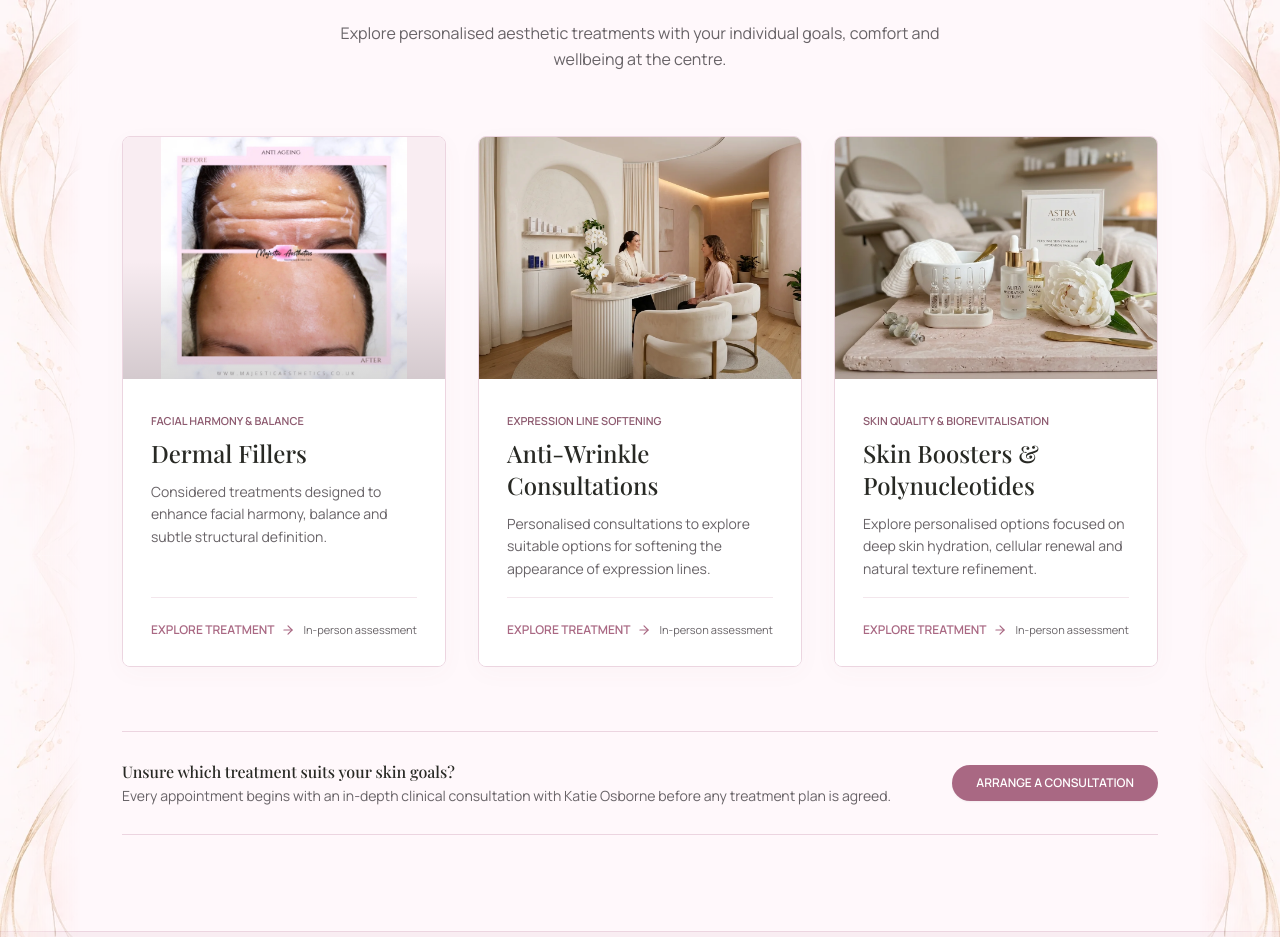
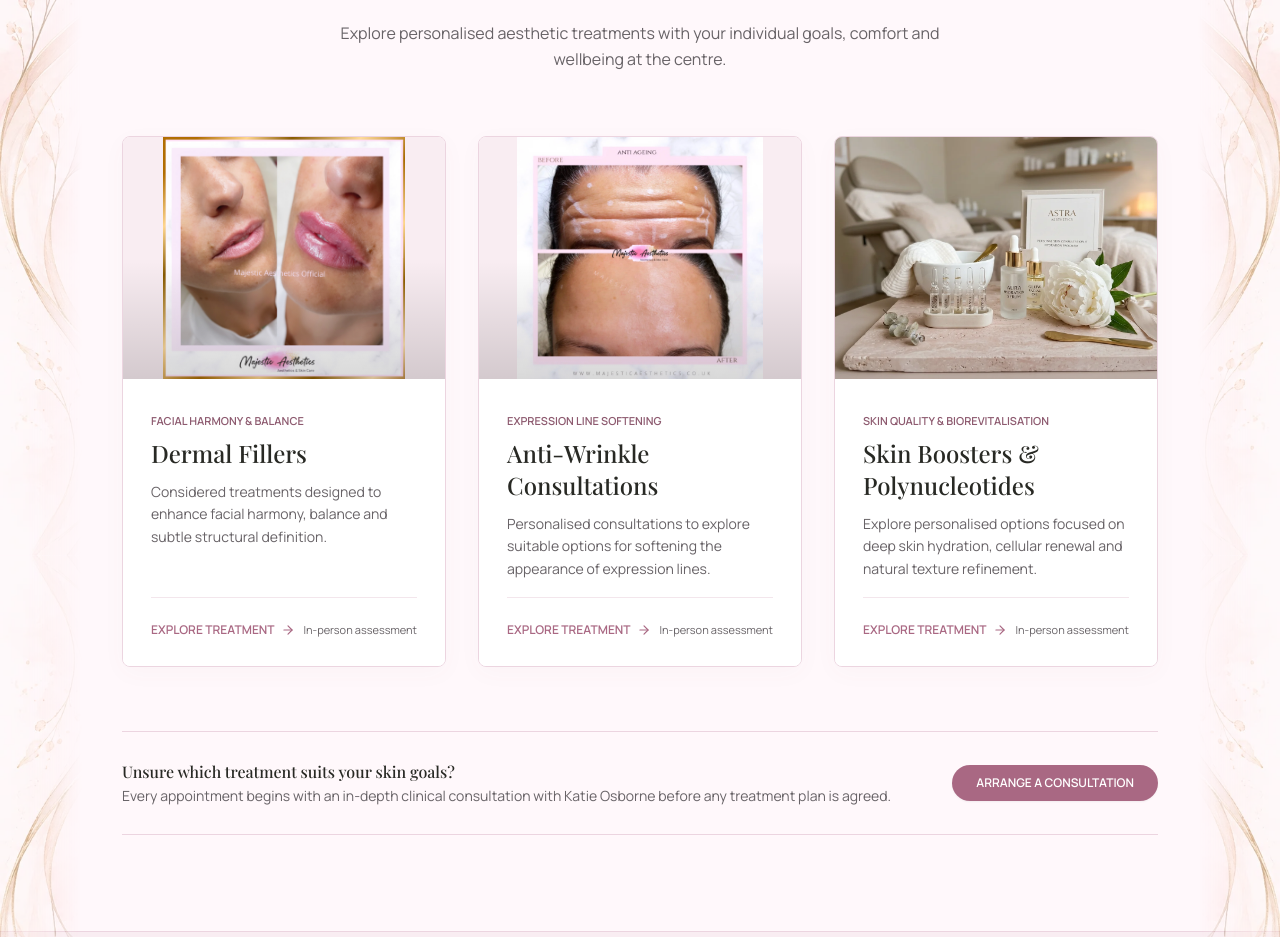
Before and after one commit to adriann1z/Majestic-Aesthetics, a React (Vite) app: page / in a window 1280 px wide. Shown: the part 1120-2057 px from the top of the page. Built offline with nearby package versions, Linux system fonts and the light colour scheme; a web font is replaced by a local one.

Commit message:
Assign comparison photos to correct treatments

```diff
--- a/src/data/treatments.ts
+++ b/src/data/treatments.ts
@@ -1,4 +1,3 @@
-import clinicImage from '../assets/images/clinic_interior_suite_1791474743453.webp';
 import boostersImage from '../assets/images/treatment_skin_boosters_1791474722864.webp';
 
 export interface Treatment {
@@ -27,8 +26,8 @@ export const treatmentsData: Treatment[] = [
     title: "Dermal Fillers",
     category: "Facial Harmony & Balance",
     shortDescription: "Considered treatments designed to enhance facial harmony, balance and subtle structural definition.",
-    image: "/images/treatment-before-after.webp",
-    imageAlt: "Owner-supplied before-and-after forehead comparison, labelled Anti Ageing",
+    image: "/images/dermal-fillers-before-after.webp",
+    imageAlt: "Majestic Aesthetics lip filler before-and-after comparison",
     imageFit: 'contain',
     fullOverview: "Dermal fillers are hyaluronic acid-based injectable treatments thoughtfully administered to restore volume loss, soften deeper facial contours, and support facial architecture. At Majestic Aesthetics, our philosophy prioritises understated elegance—enhancing your existing features rather than changing the character of your face.",
     suitability: [
@@ -73,8 +72,9 @@ export const treatmentsData: Treatment[] = [
     title: "Anti-Wrinkle Consultations",
     category: "Expression Line Softening",
     shortDescription: "Personalised consultations to explore suitable options for softening the appearance of expression lines.",
-    image: clinicImage,
-    imageAlt: "Private medical aesthetic consultation in a warm, serene clinic environment",
+    image: "/images/treatment-before-after.webp",
+    imageAlt: "Majestic Aesthetics before-and-after forehead comparison, labelled Anti Ageing",
+    imageFit: 'contain',
     fullOverview: "In accordance with UK regulatory standards, prescription-only treatments require an in-person clinical assessment by an Independent Prescriber. During your private consultation at Majestic Aesthetics, Katie will assess dynamic and static facial movement, discuss your skin history, and determine whether medical muscle-relaxing treatments are appropriate for your concerns.",
     suitability: [
       "Clients noticing forehead expression lines, frown creases (glabella), or crow's feet",
```
Also changed, not shown: public/images/dermal-fillers-before-after.webp (added).
